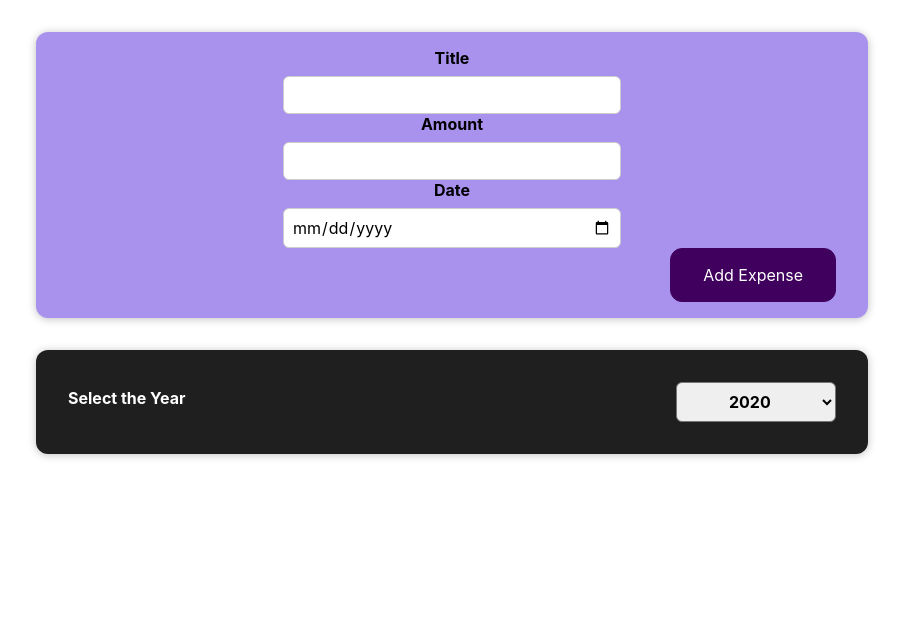
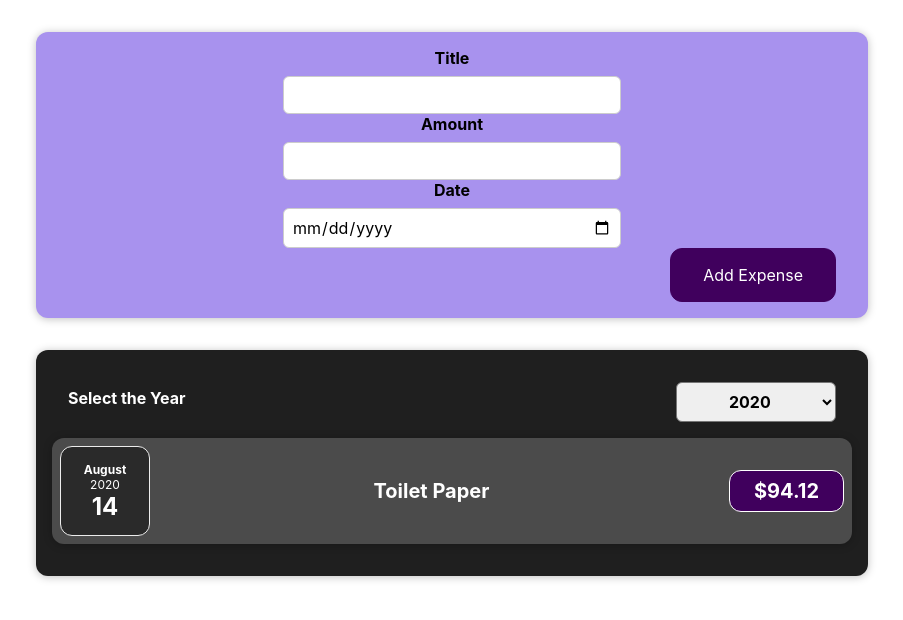
Before and after one commit to aparna124/Expense-tracker, a React (Create React App) app: page / in a window 1280 px wide. Shown: the top 620 px of the page, without its empty margins (188-1091 px from the left). Built offline with nearby package versions, Linux system fonts and the light colour scheme.

Commit message:
Added condition for displaying expenses

```diff
--- a/src/components/Expenses/Expenses.js
+++ b/src/components/Expenses/Expenses.js
@@ -26,7 +26,7 @@ const Expenses = (props) =>
 
     if(filteredExpenses.length > 0)
     {
-      expensesContent = filteredExpenses.length > 0 && (
+      expensesContent =
         filteredExpenses.map((expense) => (
           <ExpenseItem
             key={expense.id}
@@ -34,7 +34,6 @@ const Expenses = (props) =>
             amount={expense.amount}
             date={expense.date}
           />
-        )
       ))
     }
 
@@ -45,6 +44,7 @@ const Expenses = (props) =>
             selected={filteredYear}
             onChangeFilter={filterChangeHandler}
           />
+          {expensesContent}
         </Card>
       </div>
     );
```
